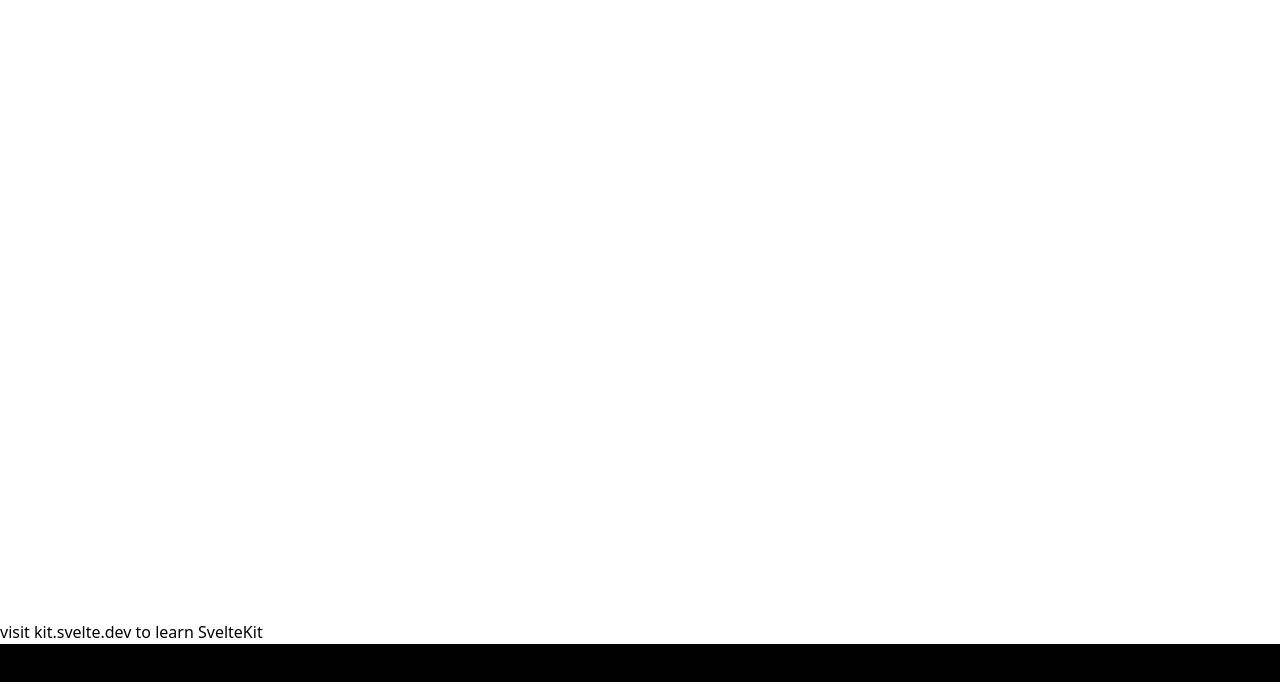
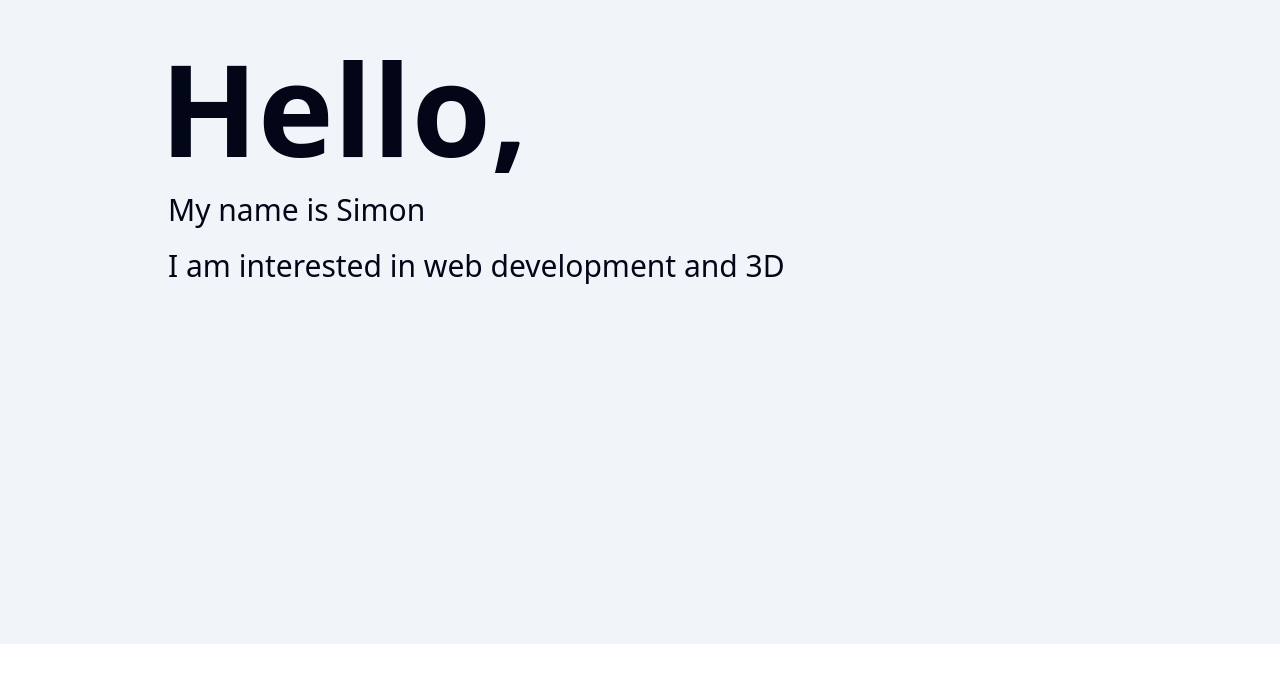
Before and after one commit to wpsimon09/Portfolio, a SvelteKit app: page / in a window 1280 px wide. Shown: the part 156-838 px from the top of the page. After the commit the page ends 800 px from the top, so only its background shows below. Built offline with nearby package versions, Linux system fonts and the light colour scheme; no server answers.

Commit message:
added first page prototype

```diff
--- a/src/lib/components/Example.svelte
+++ b/src/lib/components/Example.svelte
@@ -4,7 +4,7 @@
     import {GLTFLoader} from 'three/examples/jsm/loaders/GLTFLoader.js';
     import { OrbitControls } from 'three/examples/jsm/controls/OrbitControls.js'
 
-    if(browser)
+    if(!browser)
     {
 
 const scene = new THREE.Scene();
--- /dev/null
+++ b/src/lib/components/Sections/First/FirstSection.svelte
@@ -0,0 +1,13 @@
+<script>
+    import Information from "./Information.svelte";
+</script>
+
+<section class="w-full h-full flex flex-row items-center dark:bg-slate-950 bg-slate-100">
+    <div class="ml-40 mb-40">
+        <Information/>
+    </div>
+</section>
+
+<style>
+
+</style>
--- /dev/null
+++ b/src/lib/components/Sections/First/Information.svelte
@@ -0,0 +1,14 @@
+<script>
+
+</script>
+
+<section class="flex flex-col">
+    <h1 class="text-9xl dark:text-slate-100 text-slate-950 font-bold">Hello,</h1>
+
+    <p class="text-3xl ml-2 mt-5 dark:text-slate-300 text-slate-950">My name is Simon</p>
+
+    <p class="text-3xl ml-2 mt-5 dark:text-slate-300 text-slate-950">
+        I am interested in web development and 3D
+    </p>
+
+</section>
--- a/src/routes/+layout.svelte
+++ b/src/routes/+layout.svelte
@@ -2,13 +2,13 @@
 	import "../app.css";
 </script>
 
-<div class="flex flex-col h-screen justify-between">
-	<main>
+<div class="flex flex-col w-screen h-screen">
+	<main class="w-full h-full">
 		<slot />
 	</main>
 
 	<footer>
-		<p>visit <a href="https://kit.svelte.dev">kit.svelte.dev</a> to learn SvelteKit</p>
+
 	</footer>
 </div>
 
--- a/src/routes/+page.svelte
+++ b/src/routes/+page.svelte
@@ -1,9 +1,10 @@
 <script>
-	import Example from '$lib/components/Example.svelte';
-
+	import FirstSection from "$lib/components/Sections/First/FirstSection.svelte";
 </script>
 
-<Example/>
+<section class="w-full h-full">
+	<FirstSection/>
+</section>
 
 <style>
 </style>
--- a/src/routes/example/+page.js
+++ /dev/null
@@ -1 +0,0 @@
-console.log('runs on client');
--- a/src/routes/example/+page.server.js
+++ /dev/null
@@ -1,5 +0,0 @@
-console.log('runs on server');
-
-export const load = async () => {
-	return { message: 'data from the server' };
-};
--- a/src/routes/example/+page.svelte
+++ /dev/null
@@ -1,10 +0,0 @@
-<script>
-	// data is the data from the page.server.js
-	export let data;
-	console.log(data);
-</script>
-
-<div>
-	<h1>Nice example of an very simple component</h1>
-	<p>{ data.message }</p>
-</div>
```
Also changed, not shown: 1 other file (tests, documents, lock files or other folders).
